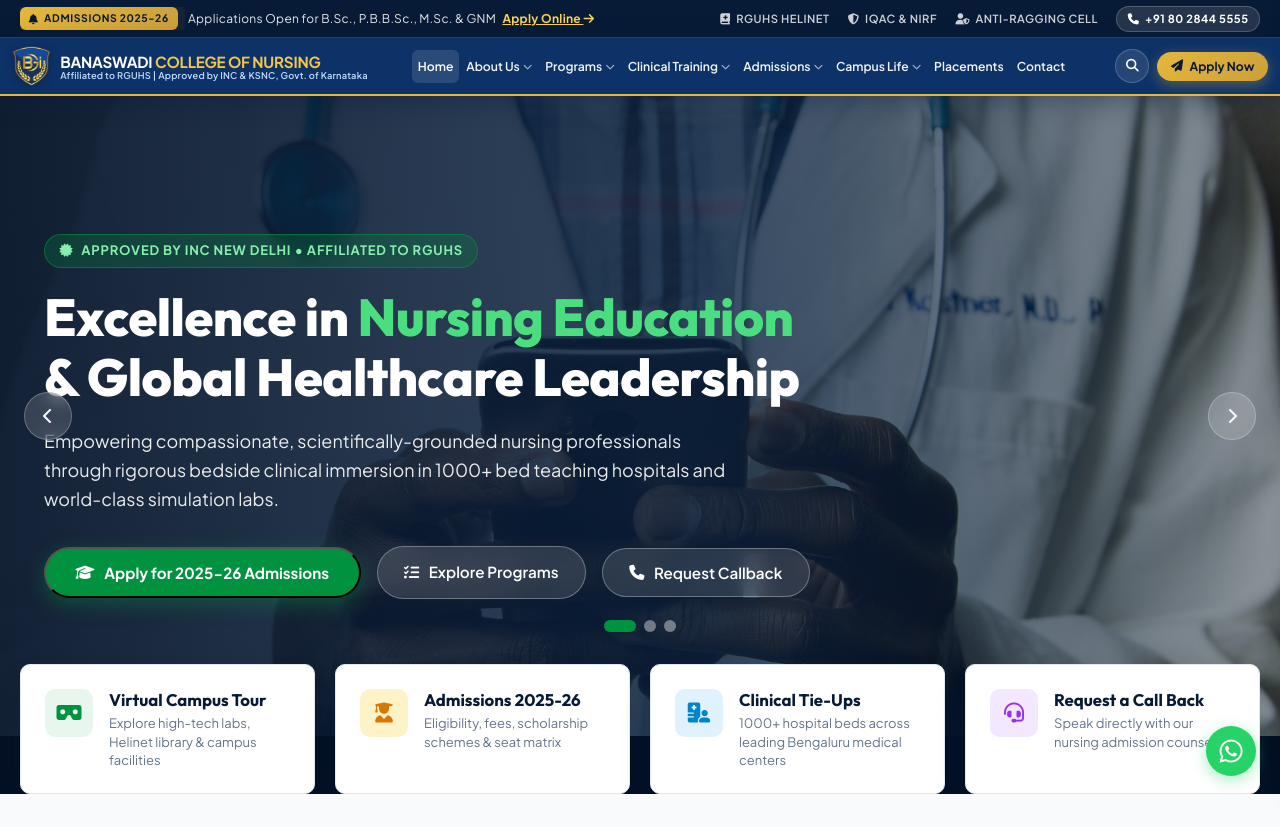
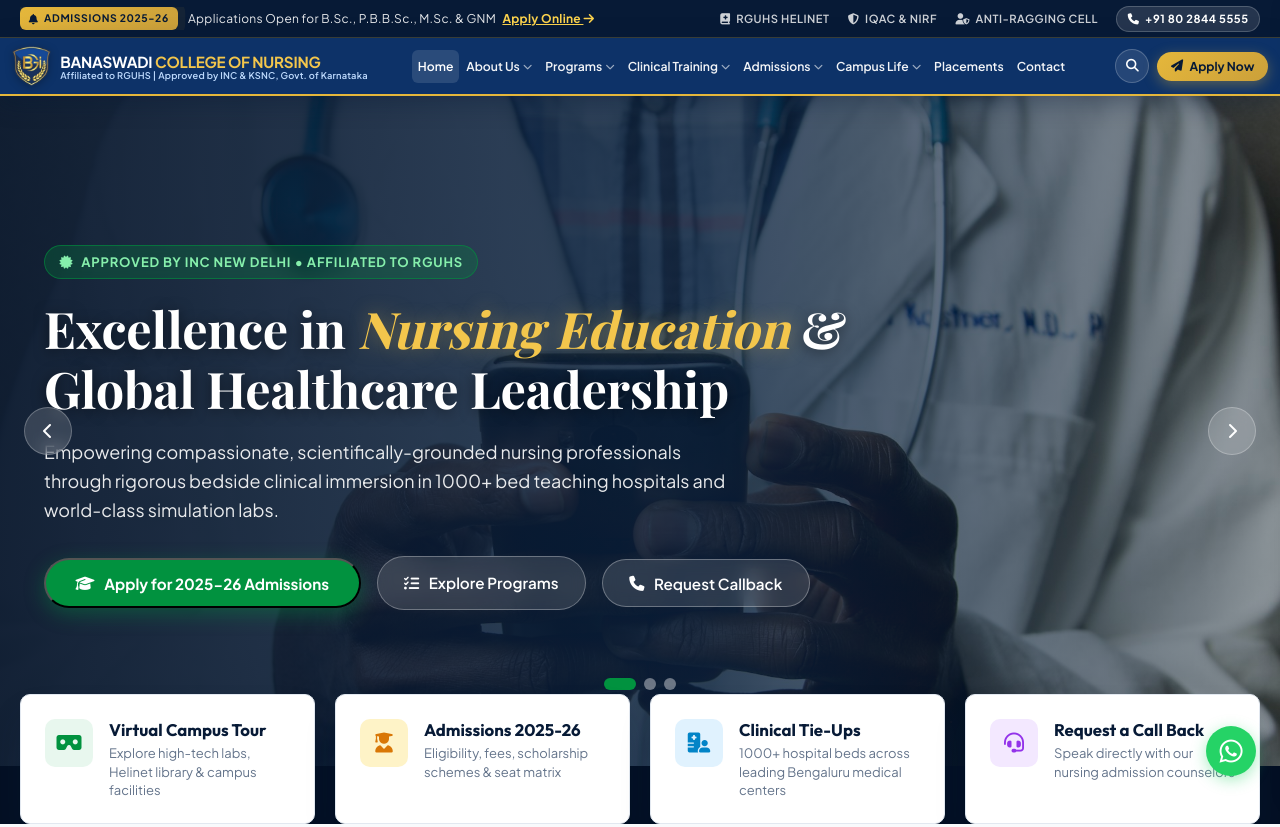
Before and after one commit to kapildevbarman21/Banaswadi-College-of-Nursing, a plain HTML site: page index.html in a window 1280 px wide. Shown: the top 827 px of the page. Drawn offline with nearby package versions, Linux system fonts and the light colour scheme; a web font is replaced by a local one.

Commit message:
Elevate hero headline to Playfair Display serif with gold italic emphasis and optimized spacing

```diff
--- a/assets/css/style.css
+++ b/assets/css/style.css
@@ -505,7 +505,7 @@ button, input, select, textarea {
 
 .hero-carousel-container {
   position: relative;
-  height: 640px;
+  height: 670px;
   width: 100%;
 }
 
@@ -546,8 +546,8 @@ button, input, select, textarea {
 .slide-content-wrap {
   position: relative;
   z-index: 3;
-  max-width: 820px;
-  padding: 4rem 1.5rem;
+  max-width: 860px;
+  padding: 3.5rem 1.5rem 4rem 1.5rem;
 }
 
 .hero-pill-badge {
@@ -568,20 +568,22 @@ button, input, select, textarea {
 }
 
 .hero-title {
-  font-size: 3.25rem;
-  font-weight: 800;
-  color: #ffffff;
-  line-height: 1.15;
+  font-family: 'Playfair Display', 'Times New Roman', Georgia, serif;
+  font-size: 3.15rem;
+  font-weight: 700;
+  color: #ffffff;
+  line-height: 1.18;
   margin-bottom: 1.25rem;
-  letter-spacing: -0.5px;
-}
-
-.hero-title span.highlight-green {
-  color: #4ade80;
-}
-
+  letter-spacing: -0.2px;
+  text-shadow: 0 2px 14px rgba(0, 0, 0, 0.5);
+}
+
+.hero-title span.highlight-green,
 .hero-title span.highlight-gold {
-  color: #fcd34d;
+  color: #f3c64c;
+  font-style: italic;
+  font-weight: 700;
+  text-shadow: 0 0 20px rgba(243, 198, 76, 0.35);
 }
 
 .hero-description {
@@ -671,7 +673,7 @@ button, input, select, textarea {
 
 .carousel-dots {
   position: absolute;
-  bottom: 6.5rem;
+  bottom: 4.8rem;
   left: 50%;
   transform: translateX(-50%);
   display: flex;
--- a/index.html
+++ b/index.html
@@ -9,7 +9,7 @@
   <!-- Google Fonts -->
   <link rel="preconnect" href="https://fonts.googleapis.com">
   <link rel="preconnect" href="https://fonts.gstatic.com" crossorigin>
-  <link href="https://fonts.googleapis.com/css2?family=Outfit:wght@400;500;600;700;800&family=Plus+Jakarta+Sans:wght@400;500;600;700&display=swap" rel="stylesheet">
+  <link href="https://fonts.googleapis.com/css2?family=Cinzel:wght@600;700;800&family=Outfit:wght@400;500;600;700;800&family=Playfair+Display:ital,wght@0,600;0,700;0,800;1,600;1,700&family=Plus+Jakarta+Sans:wght@400;500;600;700&display=swap" rel="stylesheet">
 
   <!-- FontAwesome 6 Icons -->
   <link rel="stylesheet" href="https://cdnjs.cloudflare.com/ajax/libs/font-awesome/6.4.0/css/all.min.css">
```
